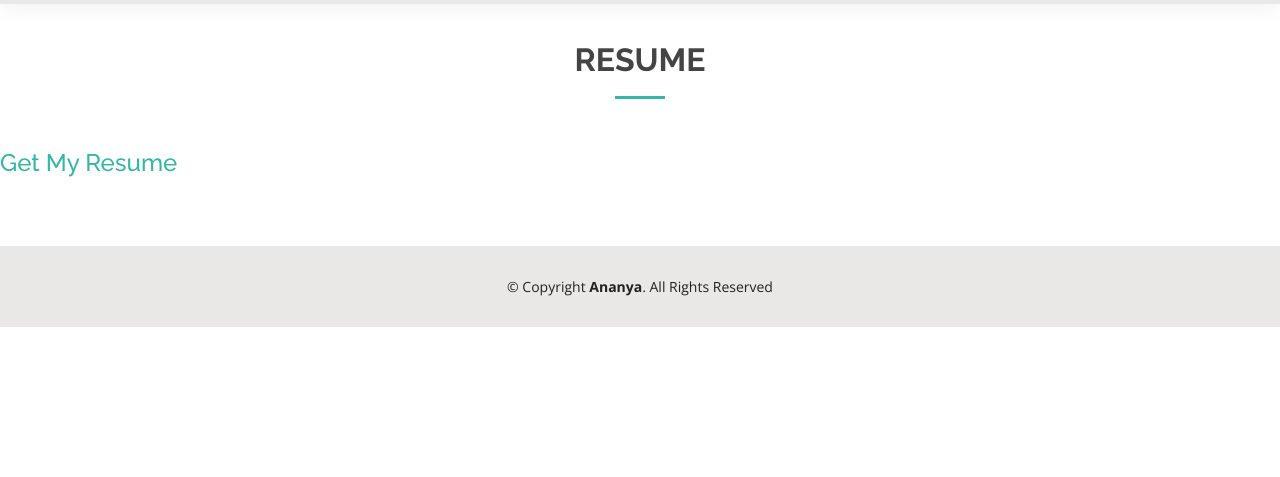
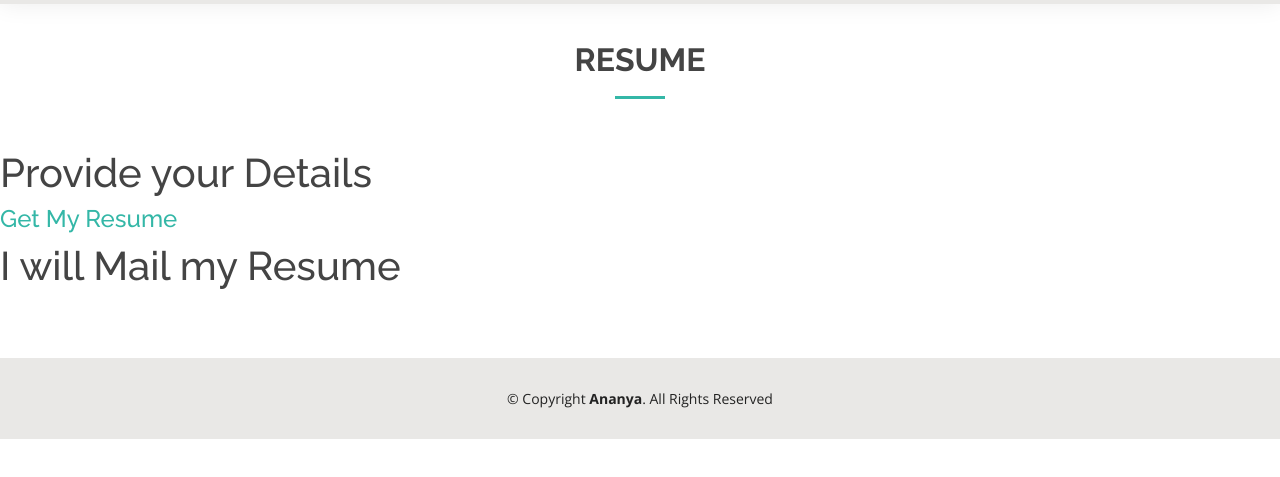
Before and after one commit to Ananya-999/Ananya-999.github.io, a plain HTML site: page resume.html in a window 1280 px wide. Shown: the part 69-546 px from the top of the page. Drawn offline with nearby package versions, Linux system fonts and the light colour scheme.

Commit message:
Update resume.html

```diff
--- a/resume.html
+++ b/resume.html
@@ -136,9 +136,9 @@
 <!--            </div>-->
 <!--          </div>-->
         </div>
-
+      <h1>Provide your Details</h1>
           <a href="contact.html"><h4>Get My Resume </h4></a>
-
+      <h1>I will Mail my Resume</h1>
       </div>
     </section><!-- End Resume Section -->
 
```
